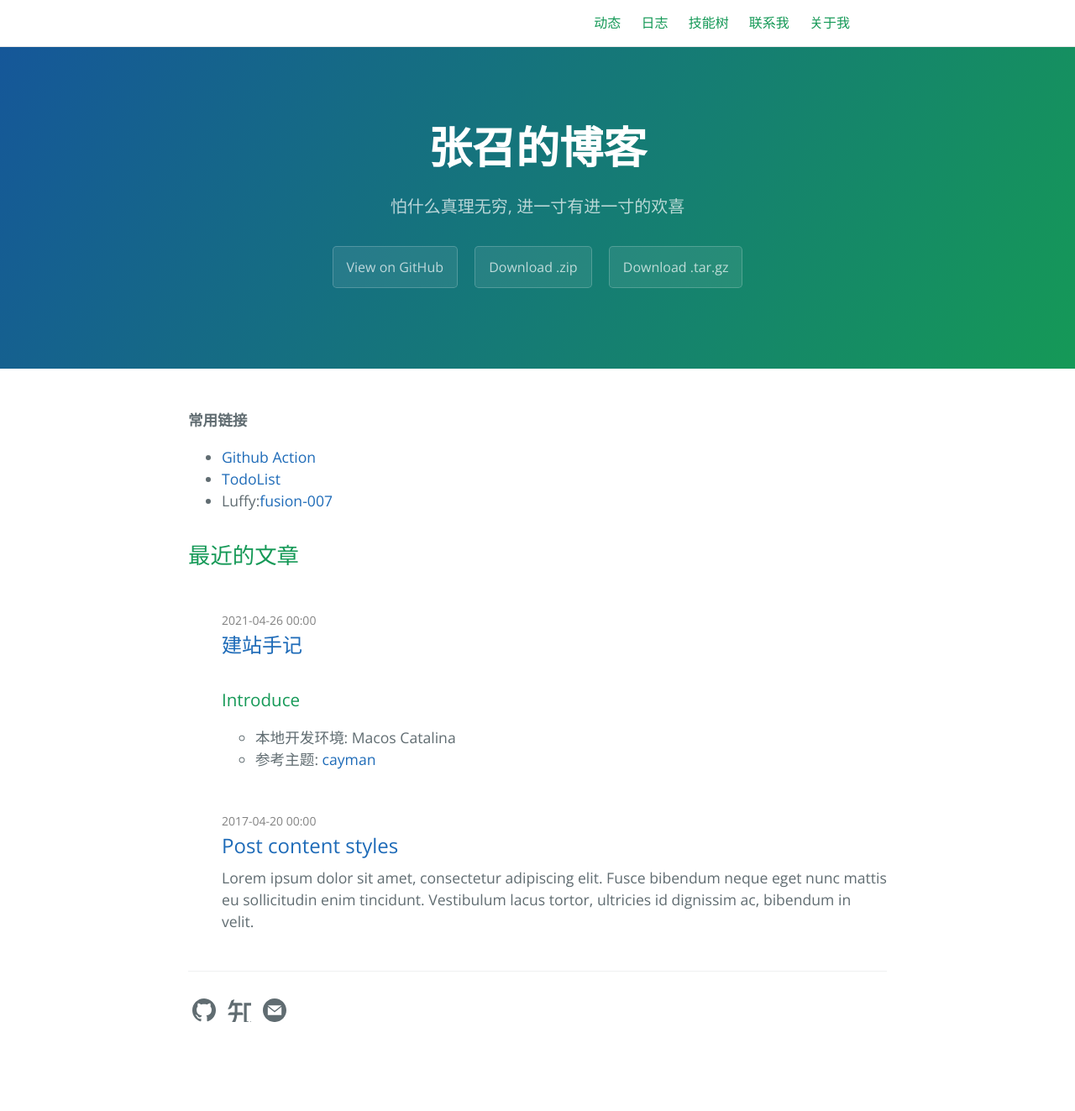
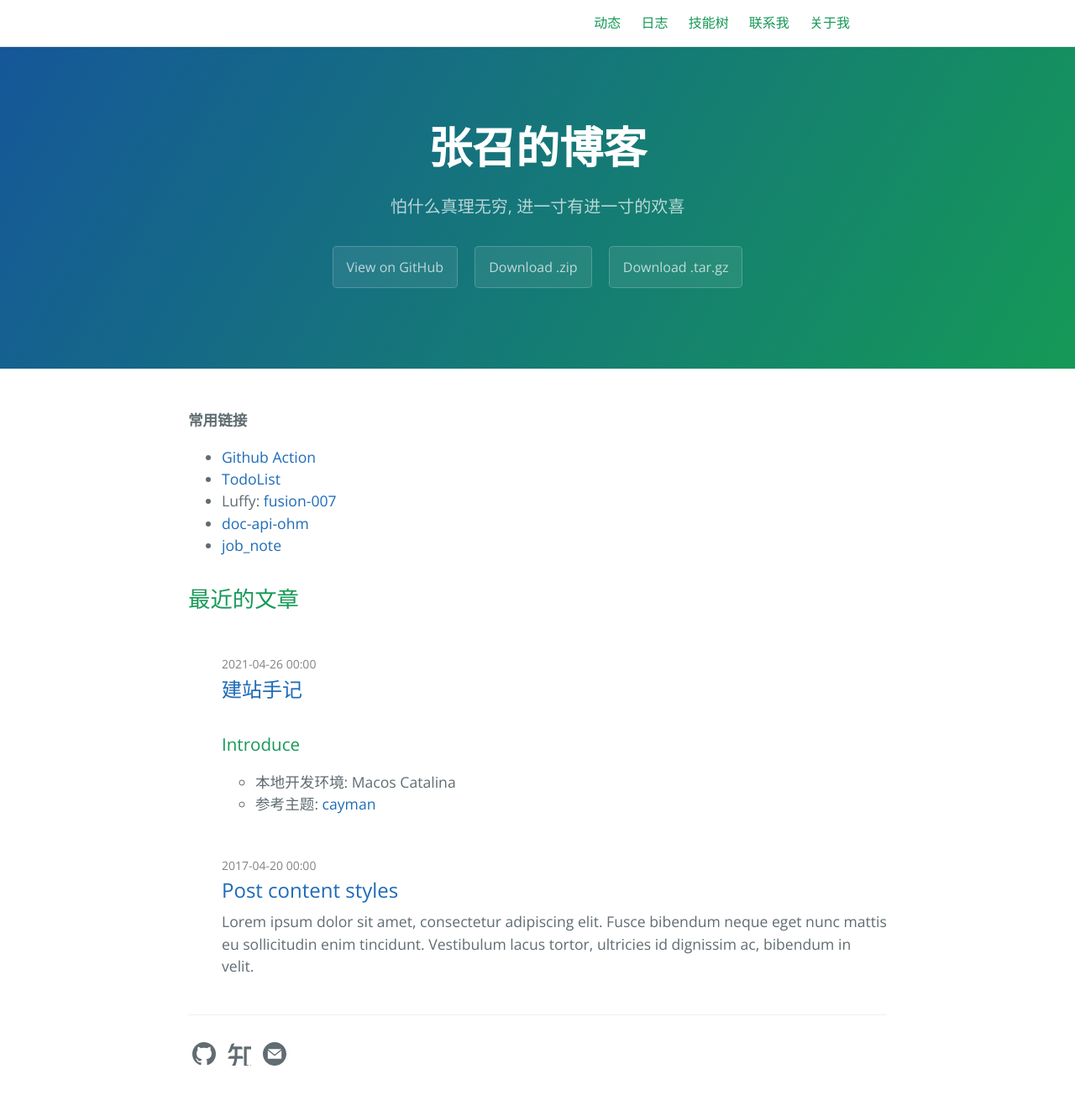
Before and after one commit to kougazhang/oom, a Jekyll site: the page built from index.md, in a window 1280 px wide. Shown: the whole page at 84% size. Built offline with Jekyll 4.4.1, drawn with Linux system fonts in a browser that asks for light colours; before the commit the page ends 1271 px from its top, so only the background shows below that.

Commit message:
add quick link

```diff
--- a/index.md
+++ b/index.md
@@ -11,4 +11,6 @@ layout: home
 **常用链接**
 + [Github Action](https://github.com/kougazhang/kougazhang.github.io/deployments/activity_log?environment=github-pages)
 + [TodoList](https://github.com/kougazhang/life_note/blob/master/2021/TodoList04.md)
-+ Luffy:[fusion-007](https://luffy.s.upyun.com/ui/#/v2/home/namespace/45/project/722/detail?groupName=upyun&nspage=1&nssearch=&pjpage=1&pjsearch=)
++ Luffy: [fusion-007](https://luffy.s.upyun.com/ui/#/v2/home/namespace/45/project/722/detail?groupName=upyun&nspage=1&nssearch=&pjpage=1&pjsearch=)
++ [doc-api-ohm](https://gitlab.s.upyun.com/cdn-util/api-docs/wikis/api-v1-cache-management)
++ [job_note](https://github.com/kougazhang/job_note)
```
